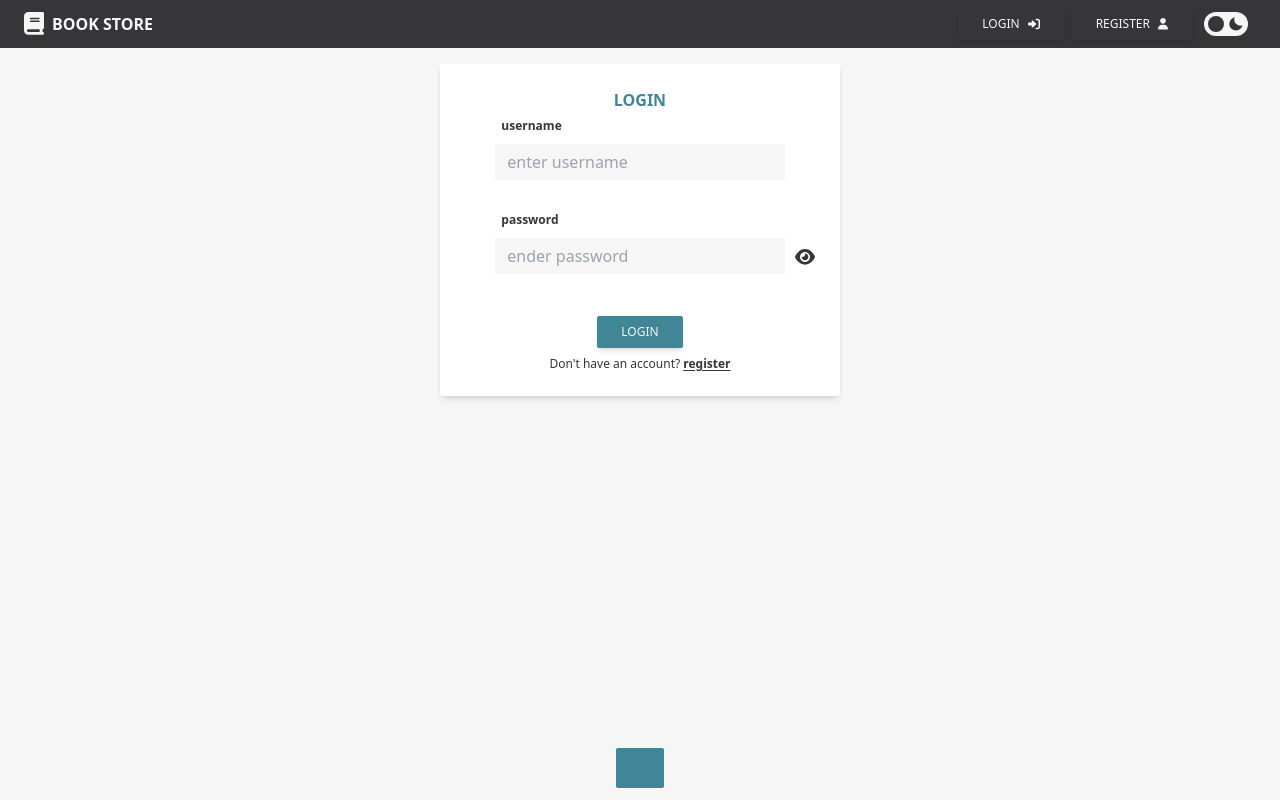
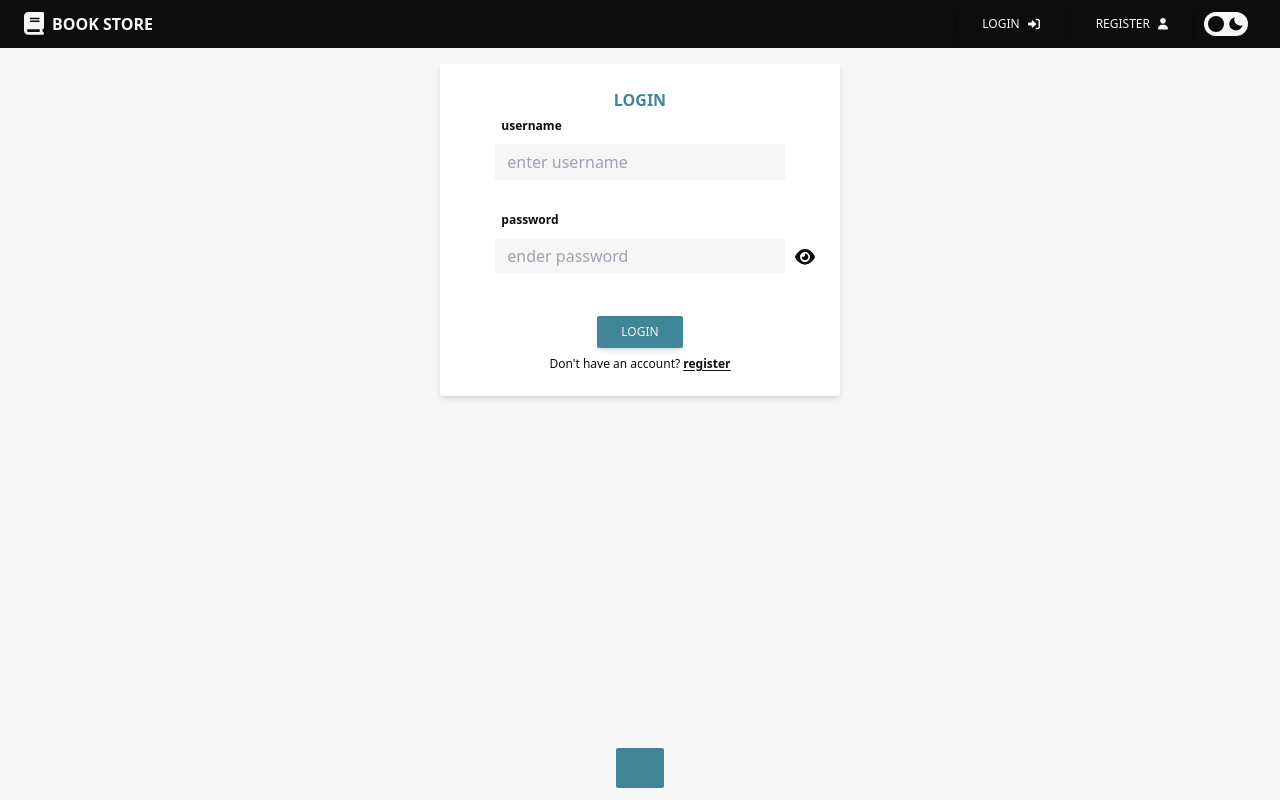
Before and after one commit to lukaszsliwinski/book-store-v2, a React (Create React App) app in the folder frontend/: page /login in a window 1280 px wide. Built offline with nearby package versions, Linux system fonts and the light colour scheme; what tw-elements would draw is missing.

Commit message:
refactor: move links and buttons to components

```diff
--- a/frontend/src/components/Btn.tsx
+++ b/frontend/src/components/Btn.tsx
@@ -1,7 +1,7 @@
 export default function Btn({ onclick, label, icon }: { onclick: React.MouseEventHandler, label: string, icon: JSX.Element | undefined }) {
   return (
     <button
-      className='inline-flex mx-1 px-6 py-2.5 bg-custom-main text-custom-white font-medium text-xs leading-none uppercase rounded-sm shadow-md hover:text-custom-main hover:bg-custom-gray focus:outline-none focus:ring-0 transition duration-150 ease-in-out'
+      className='inline-flex mx-1 px-6 py-2.5 bg-custom-main text-custom-white font-medium text-xs leading-none uppercase rounded-sm shadow-md hover:bg-custom-main-hover focus:outline-none focus:ring-0 transition duration-150 ease-in-out'
       onClick={onclick}
     >
       <div className='flex items-center'>{label}</div>
--- /dev/null
+++ b/frontend/src/components/DropdownItem.tsx
@@ -0,0 +1,14 @@
+export default function DropdownItem({ onclick, href, label, icon }: { onclick: React.MouseEventHandler | undefined, href: string, label: string, icon: JSX.Element | undefined } ) {
+  return (
+    <li>
+      <a
+        className='dropdown-item text-xs py-2 px-4 font-normal inline-flex w-full whitespace-nowrap bg-transparent text-custom-white hover:text-custom-main hover:bg-custom-white/10 focus:bg-custom-white/10 focus:outline-none focus:ring-0 active:bg-custom-white/10'
+        href={href}
+        onClick={onclick}
+      >
+        <div className='flex items-center h-full uppercase'>{label}</div>
+        <div className='flex items-center h-full'>{icon}</div>
+      </a>
+    </li>
+  );
+};
--- /dev/null
+++ b/frontend/src/components/DropdownMenu.tsx
@@ -0,0 +1,18 @@
+import { ReactComponent as ArrowDown } from '../assets/svg/arrowdown.svg';
+
+export default function DropdownMenu({ label, children }: { label: string, children: JSX.Element | JSX.Element[] }) {
+  return (
+    <div className='dropdown relative mx-1'>
+      <button
+        className='dropdown-toggle px-6 py-2.5 bg-transparent text-custom-white font-medium text-xs leading-tight uppercase rounded-sm shadow-md hover:text-custom-main hover:bg-custom-white/10 focus:bg-custom-white/10 focus:outline-none focus:ring-0 active:bg-custom-white/10 transition duration-150 ease-in-out flex whitespace-nowrap'
+        data-bs-toggle='dropdown'
+      >
+        <div className='flex items-center'>{label}</div>
+        <div className='flex items-center'><ArrowDown className='ml-1 w-2'/></div>
+      </button>
+      <ul className='dropdown-menu min-w-full absolute hidden bg-custom-black z-50 float-left py-2 list-none text-left rounded-sm shadow-md mt-1 m-0 bg-clip-padding border-none'>
+        {children}
+      </ul>
+    </div>
+  );
+};
--- /dev/null
+++ b/frontend/src/components/NavLink.tsx
@@ -0,0 +1,12 @@
+export default function Link({ href, label, icon }: { href: string, label: string, icon: JSX.Element | undefined }) {
+  return (
+    <a
+      href={href}
+      type='button'
+      className='inline-flex mx-1 px-6 py-2.5 bg-transparent text-custom-white font-medium text-xs leading-none uppercase rounded-sm shadow-md hover:text-custom-main hover:bg-custom-gray focus:bg-custom-gray focus:outline-none focus:ring-0 active:bg-custom-gray transition duration-150 ease-in-out'
+    >
+      <div className='flex items-center'>{label}</div>
+      <div className='flex items-center'>{icon}</div>
+    </a>
+  );
+};
--- a/frontend/src/layouts/Header.tsx
+++ b/frontend/src/layouts/Header.tsx
@@ -5,15 +5,16 @@ import { ReactComponent as Book } from '../assets/svg/book.svg';
 import { ReactComponent as Login } from '../assets/svg/login.svg';
 import { ReactComponent as Register } from '../assets/svg/register.svg';
 import { ReactComponent as Cart } from '../assets/svg/cart.svg';
-import { ReactComponent as ArrowDown } from '../assets/svg/arrowdown.svg';
 import { ReactComponent as Profile } from '../assets/svg/profile.svg';
 import { ReactComponent as Logout } from '../assets/svg/logout.svg';
 import { IRootState } from '../store';
 import { alertActions } from '../store/alertSlice';
 import { badgeActions } from '../store/badgeSlice';
 import { authActions } from '../store/authSlice';
-import Link from '../components/Link';
+import NavLink from '../components/NavLink';
 import DarkModeSwitch from '../components/DarkModeSwitch';
+import DropdownMenu from '../components/DropdownMenu';
+import DropdownItem from '../components/DropdownItem';
 
 const cookies = new Cookies();
 
@@ -49,8 +50,8 @@ export default function Header() {
       <div className='flex items-center'>
         {!logged ? (
           <div>
-            <Link href='/login' label='login' icon={<Login className='inline-block ml-2 w-3' />} />
-            <Link href='/register' label='register' icon={<Register className='inline-block ml-2 w-2.5' />}/>
+            <NavLink href='/login' label='login' icon={<Login className='inline-block ml-2 w-3' />} />
+            <NavLink href='/register' label='register' icon={<Register className='inline-block ml-2 w-2.5' />}/>
           </div>
         ) : (
           <div className='flex items-center'>
@@ -58,35 +59,10 @@ export default function Header() {
               <Cart className='w-[21.5px]'/>
               <span className='absolute top-[2px] right-[2px] inline-block py-0.5 px-1 leading-none text-center whitespace-nowrap align-baseline font-bold text-[.6rem] bg-red-600 text-custom-white rounded ml-2'>{badge}</span>
             </a>
-            <div className='dropdown relative mx-1'>
-              <button
-                className='dropdown-toggle px-6 py-2.5 bg-transparent text-custom-white font-medium text-xs leading-tight uppercase rounded-sm shadow-md hover:text-custom-main hover:bg-custom-white/10 focus:bg-custom-white/10 focus:outline-none focus:ring-0 active:bg-custom-white/10 transition duration-150 ease-in-out flex whitespace-nowrap'
-                data-bs-toggle='dropdown'
-              >
-                <div className='flex items-center'>{username}</div>
-                <div className='flex items-center'><ArrowDown className='ml-1 w-2'/></div>
-              </button>
-              <ul className='dropdown-menu min-w-full absolute hidden bg-custom-black z-50 float-left py-2 list-none text-left rounded-sm shadow-md mt-1 m-0 bg-clip-padding border-none'>
-                <li>
-                  <a
-                    className='dropdown-item text-xs py-2 px-4 font-normal inline-flex w-full whitespace-nowrap bg-transparent text-custom-white hover:text-custom-main hover:bg-custom-white/10 focus:bg-custom-white/10 focus:outline-none focus:ring-0 active:bg-custom-white/10'
-                    href='/profile'
-                  >
-                    <div className='flex items-center h-full'>PROFILE</div>
-                    <div className='flex items-center h-full'><Profile className='inline-block ml-4 w-3.5'/></div>
-                  </a>
-                </li>
-                <li>
-                  <button
-                    className='dropdown-item text-xs py-2 px-4 font-normal inline-flex w-full whitespace-nowrap bg-transparent text-custom-white hover:text-custom-main hover:bg-custom-white/10 focus:bg-custom-white/10 focus:outline-none focus:ring-0 active:bg-custom-white/10 cursor-pointer'
-                    onClick={() => logout()}
-                  >
-                    <div className='flex items-center h-full'>LOGOUT</div>
-                    <div className='flex items-center h-full'><Logout className='inline-block ml-4 w-3.5'/></div>
-                  </button>
-                </li>
-              </ul>
-            </div>
+            <DropdownMenu label={username}>
+              <DropdownItem onclick={undefined} href='/profile' label='profile' icon={<Profile className='inline-block ml-4 w-3.5'/>} />
+              <DropdownItem onclick={() => logout()} href='' label='logout' icon={<Logout className='inline-block ml-4 w-3.5'/>} />
+            </DropdownMenu>
           </div>
         )}
         <DarkModeSwitch />
--- a/frontend/src/layouts/Search.tsx
+++ b/frontend/src/layouts/Search.tsx
@@ -103,7 +103,7 @@ export default function Search() {
           <Loader /> :
           bookList.length === 0 ?
             noResults && query !== '' ?
-              <div className='col-span-3 mt-4 text-center font-semibold text-custom-black dark:text-custom-white'>NO RESULTS</div> :
+              <div className='col-span-3 mt-4 text-center font-semibold text-custom-black dark:text-custom-white'>no results</div> :
               <></> :
             bookList.map(book => <BookOnTheList data={book} />)
         }
--- a/frontend/tailwind.config.js
+++ b/frontend/tailwind.config.js
@@ -7,10 +7,11 @@ module.exports = {
   theme: {
     extend: {
       colors: {
-        'custom-black': '#363538',
-        'custom-gray': '#49494b',
+        'custom-black': '#0D0D0D',
+        'custom-gray': '#212124',
         'custom-white': '#f6f6f6',
-        'custom-main': '#408697'
+        'custom-main': '#408697',
+        'custom-main-hover': '#276D7E'
       }
     },
   },
```
